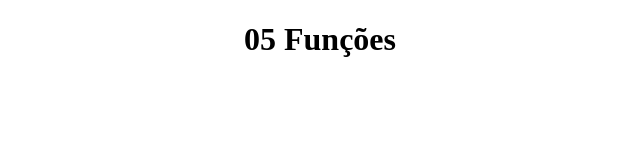
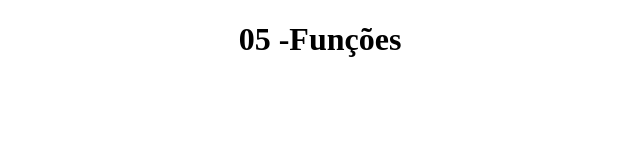
Before and after one commit to brennocm/curso-javascript, a plain HTML site: page 00-javascript-para-iniciantes/05-funcoes/index.html in a window 1280 px wide. Shown: the full height of the page, 320-960 px from the left. Drawn offline with Linux system fonts and the light colour scheme.

```diff
--- a/00-javascript-para-iniciantes/05-funcoes/index.html
+++ b/00-javascript-para-iniciantes/05-funcoes/index.html
@@ -4,10 +4,10 @@
   <meta charset="UTF-8">
   <meta http-equiv="X-UA-Compatible" content="IE=edge">
   <meta name="viewport" content="width=device-width, initial-scale=1.0">
-  <title>05  Funções</title>
+  <title>05 - Funções</title>
 </head>
 <body>
-  <h1 style="text-align: center ;">05  Funções</h1>
+  <h1 style="text-align: center ;">05  -Funções</h1>
   <script src="script.js"></script>
 </body>
 </html>
```
